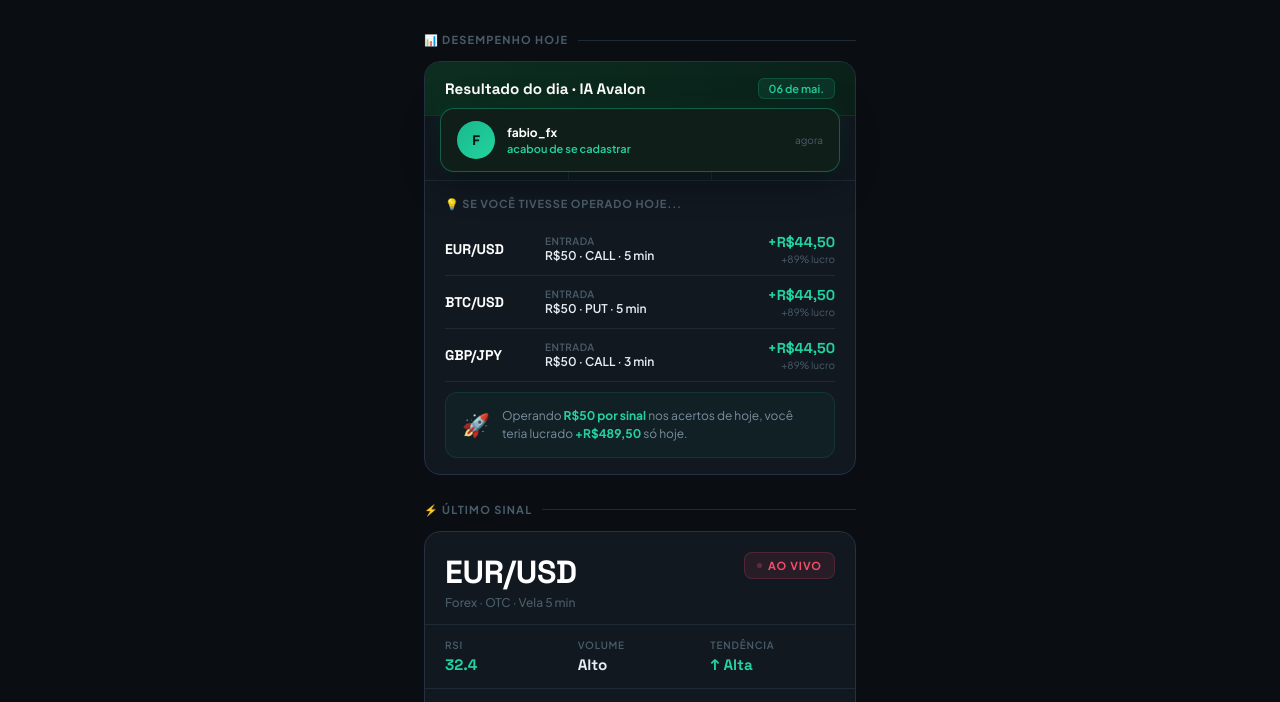
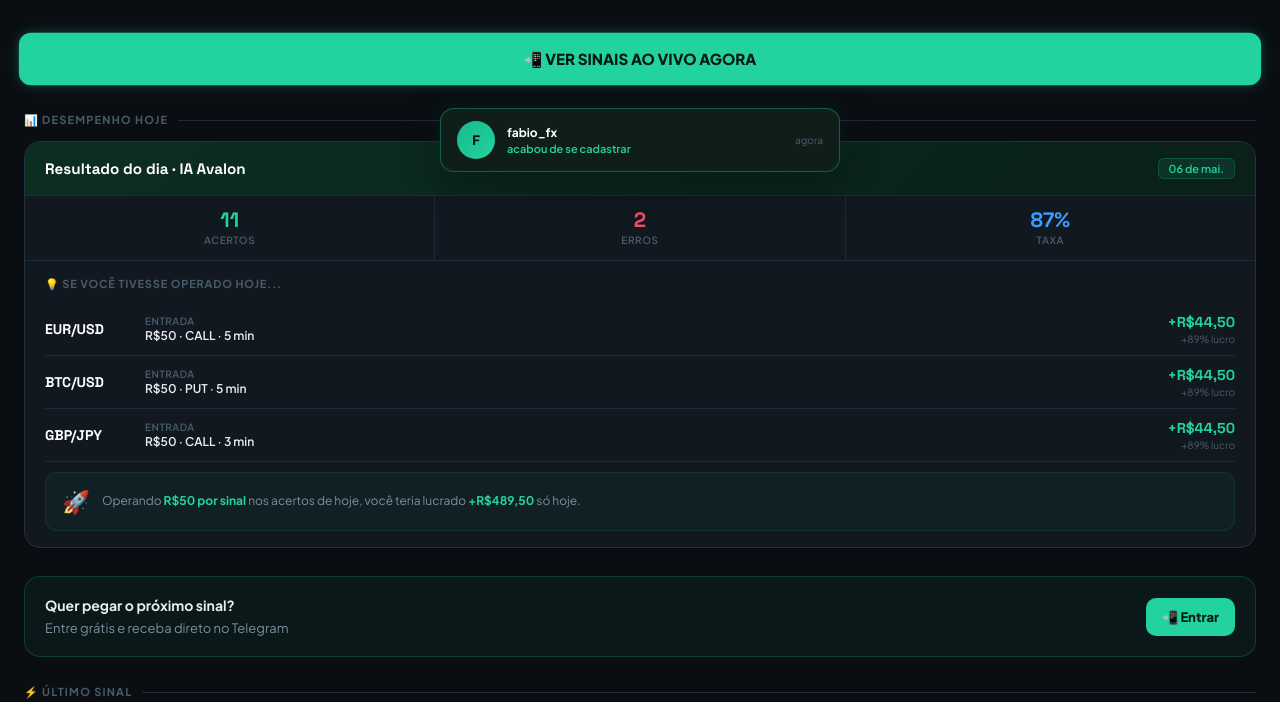
Before and after one commit to rickk-lab/Avalon, a plain HTML site: page index.html in a window 1280 px wide. Shown: the part 548-1250 px from the top of the page. Drawn offline with Linux system fonts and the light colour scheme.

Commit message:
Update index.html

```diff
--- a/index.html
+++ b/index.html
@@ -22,7 +22,7 @@
 }
 html{font-size:16px;scroll-behavior:smooth;width:100%;overflow-x:hidden}
 body{background:var(--bg);color:var(--text);font-family:'Plus Jakarta Sans',sans-serif;overflow-x:hidden;-webkit-font-smoothing:antialiased;width:100%;margin:0;padding:0}
-.page-wrap{width:100%;max-width:480px;margin:0 auto;background:var(--bg);overflow-x:hidden}
+.page-wrap{width:100%;max-width:100%;margin:0 auto;background:var(--bg);overflow-x:hidden}
 
 /* ── TOAST NOTIFICAÇÕES ─────────────────────── */
 #toast-container{
@@ -203,9 +203,20 @@ body{background:var(--bg);color:var(--text);font-family:'Plus Jakarta Sans',sans
 /* dep-card-raw */
 .dep-card-raw{border-color:var(--border);background:#0f1a13}
 /* ── FOOTER ──────────────────────────────────── */
-.footer{padding:32px 24px;text-align:center;border-top:1px solid var(--border)}
+.footer{padding:32px 24px 100px;text-align:center;border-top:1px solid var(--border)}
 .footer-logo{font-family:'Space Grotesk',sans-serif;font-size:1.1rem;font-weight:700;color:var(--accent);margin-bottom:8px}
 .footer-risk{font-size:10px;color:var(--muted);line-height:1.7;max-width:340px;margin:0 auto}
+/* ── BOTÃO FIXO ──────────────────────────────── */
+.fixed-cta{position:fixed;bottom:0;left:0;right:0;z-index:9998;padding:12px 16px 20px;background:linear-gradient(0deg,#0a0e13 60%,transparent);pointer-events:none}
+.fixed-cta a{display:flex;align-items:center;justify-content:center;gap:8px;background:var(--accent);color:#051a12;text-decoration:none;padding:15px 20px;border-radius:14px;font-size:15px;font-weight:800;pointer-events:all;box-shadow:0 4px 24px rgba(34,211,160,0.4);animation:glow-pulse 2.8s ease-in-out infinite}
+/* ── CTA MINI ────────────────────────────────── */
+.cta-mini{margin:0 24px 28px;background:rgba(34,211,160,0.05);border:1px solid rgba(34,211,160,0.2);border-radius:16px;padding:18px 20px;display:flex;align-items:center;gap:14px}
+.cta-mini-text{flex:1;font-size:13px;color:var(--sub);line-height:1.5}
+.cta-mini-text b{color:var(--text);display:block;font-size:14px;margin-bottom:3px}
+.cta-mini a{display:flex;align-items:center;justify-content:center;background:var(--accent);color:#051a12;text-decoration:none;padding:11px 16px;border-radius:10px;font-size:13px;font-weight:800;white-space:nowrap;flex-shrink:0}
+/* ── CTA TOPO ────────────────────────────────── */
+.cta-topo{margin:0 24px 28px}
+.cta-topo a{display:flex;align-items:center;justify-content:center;gap:8px;background:var(--accent);color:#051a12;text-decoration:none;padding:16px 20px;border-radius:12px;font-size:15px;font-weight:800;animation:glow-pulse 2.8s ease-in-out infinite}
 </style>
 </head>
 <body>
@@ -238,6 +249,11 @@ body{background:var(--bg);color:var(--text);font-family:'Plus Jakarta Sans',sans
   <div class="stat"><div class="stat-n">87%</div><div class="stat-l">Acertos hoje</div></div>
   <div class="stat"><div class="stat-n" id="members-count">1.4k</div><div class="stat-l">Membros ativos</div></div>
   <div class="stat"><div class="stat-n">24/7</div><div class="stat-l">Sinais ao vivo</div></div>
+</div>
+
+<!-- CTA TOPO -->
+<div class="cta-topo">
+  <a href="https://t.me/+3XQlkTJ_QQZiMjFh">📲 VER SINAIS AO VIVO AGORA</a>
 </div>
 
 <!-- DESEMPENHO HOJE -->
@@ -296,6 +312,12 @@ body{background:var(--bg);color:var(--text);font-family:'Plus Jakarta Sans',sans
       </div>
     </div>
   </div>
+</div>
+
+<!-- MINI CTA MEIO -->
+<div class="cta-mini">
+  <div class="cta-mini-text"><b>Quer pegar o próximo sinal?</b>Entre grátis e receba direto no Telegram</div>
+  <a href="https://t.me/+3XQlkTJ_QQZiMjFh">📲 Entrar</a>
 </div>
 
 <!-- SINAL AO VIVO -->
@@ -501,7 +523,7 @@ body{background:var(--bg);color:var(--text);font-family:'Plus Jakarta Sans',sans
   <div class="cta-h">O próximo sinal<br><span>sai em minutos.</span></div>
   <div class="cta-sub">Entre agora no grupo e receba os sinais direto no seu Telegram, antes da vela fechar.</div>
 
-  <a href="https://t.me/+seu_grupo_aqui" class="btn-a">
+  <a href="https://t.me/+3XQlkTJ_QQZiMjFh" class="btn-a">
     👁️ VER SINAIS AO VIVO AGORA
   </a>
   <a href="https://t.me/AvalonLucro_bot" class="btn-b">
@@ -523,6 +545,8 @@ body{background:var(--bg);color:var(--text);font-family:'Plus Jakarta Sans',sans
   <div class="footer-logo">Avalon Elites ⚡</div>
   <div class="footer-risk">⚠️ Risco: Opções binárias envolvem risco de perda total do capital investido. Sinais não garantem lucro. Opere apenas com o que pode perder. Não é recomendação de investimento.</div>
 </div>
+
+<!-- BOTÃO FIXO removido -->
 
 </div><!-- /page-wrap -->
 
```
